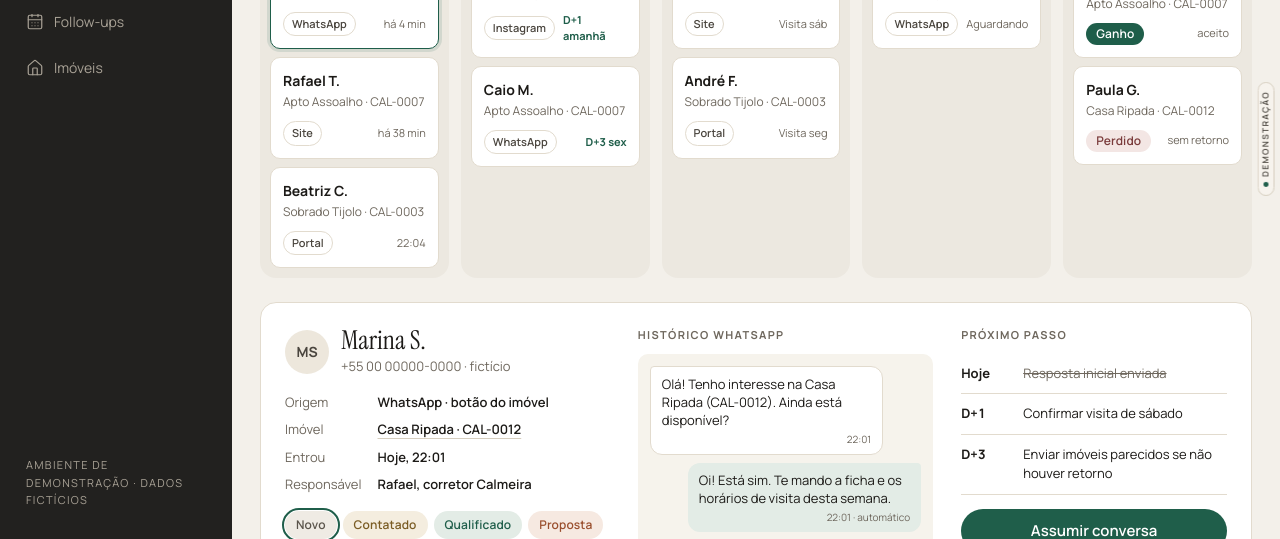
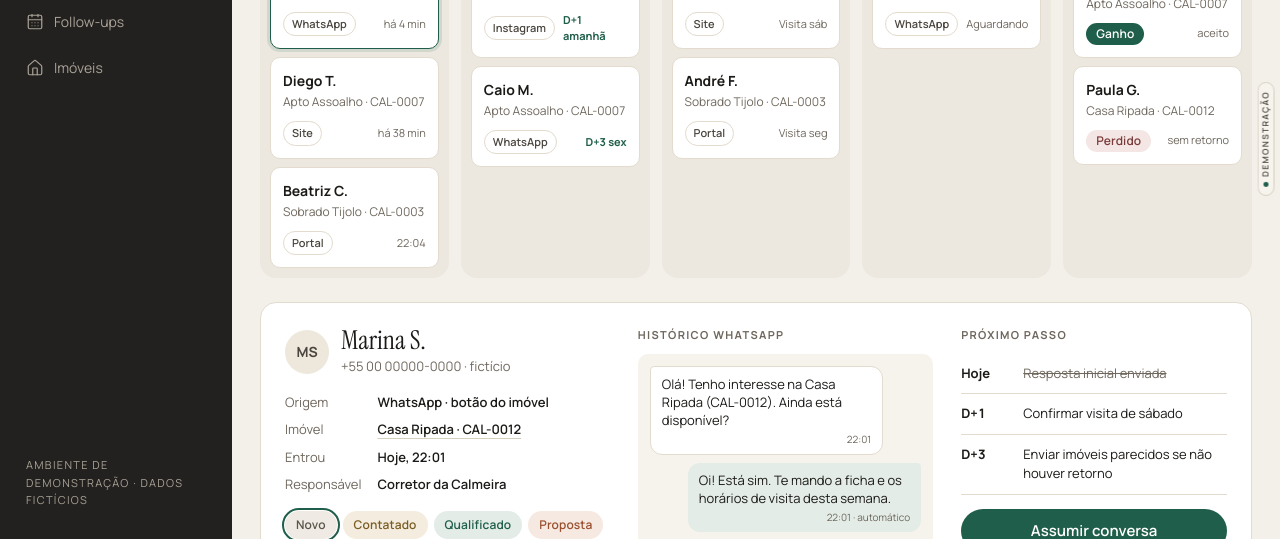
Before and after one commit to Estevamjd/demo-imobiliaria, a Next.js app: page /painel in a window 1280 px wide. Shown: the part 261-800 px from the top of the page. Built offline with nearby package versions, Linux system fonts and the light colour scheme.

Commit message:
Remove broker name: use 'corretor da Calmeira' only
Co-authored-by: Estevam.dev <Estevamjd@users.noreply.github.com>

```diff
--- a/components/painel/Painel.tsx
+++ b/components/painel/Painel.tsx
@@ -134,7 +134,7 @@ export function Painel() {
             ...a,
             [l.id]: {
               de: "equipe",
-              texto: `Oi, ${l.nome.split(" ")[0]}! Aqui é o Rafael, corretor Calmeira, vou seguir com você por aqui.`,
+              texto: `Oi, ${l.nome.split(" ")[0]}! Aqui é o corretor da Calmeira, vou seguir com você por aqui.`,
               hora: "agora",
             },
           },
@@ -458,7 +458,7 @@ export function Painel() {
               <dt className="text-ink-muted">Entrou</dt>
               <dd className="font-semibold">{sel.entrou}</dd>
               <dt className="text-ink-muted">Responsável</dt>
-              <dd className="font-semibold">{assumidos[sel.id] ? "Rafael, corretor Calmeira (você)" : "Rafael, corretor Calmeira"}</dd>
+              <dd className="font-semibold">{assumidos[sel.id] ? "Corretor da Calmeira (você)" : "Corretor da Calmeira"}</dd>
             </dl>
             <div className="mt-2 flex flex-wrap gap-x-1.5" role="group" aria-label="Mudar estágio">
               {estagios.map((s) => {
--- a/data/leads.ts
+++ b/data/leads.ts
@@ -91,7 +91,7 @@ export const leadsIniciais: Lead[] = [
   },
   {
     id: "l02",
-    nome: "Rafael T.",
+    nome: "Diego T.",
     imovelId: "cal-0007",
     origem: "Site",
     origemDetalhe: "Site · formulário do imóvel",
@@ -101,7 +101,7 @@ export const leadsIniciais: Lead[] = [
     hoje: true,
     conversa: [
       { de: "lead", texto: "Vi o Apto Assoalho no site. O condomínio inclui água?", hora: "21:27" },
-      { de: "equipe", texto: "Oi, Rafael! Inclui água e gás. Quer que eu mande a planta?", hora: "21:28", auto: true },
+      { de: "equipe", texto: "Oi, Diego! Inclui água e gás. Quer que eu mande a planta?", hora: "21:28", auto: true },
     ],
   },
   {
```
